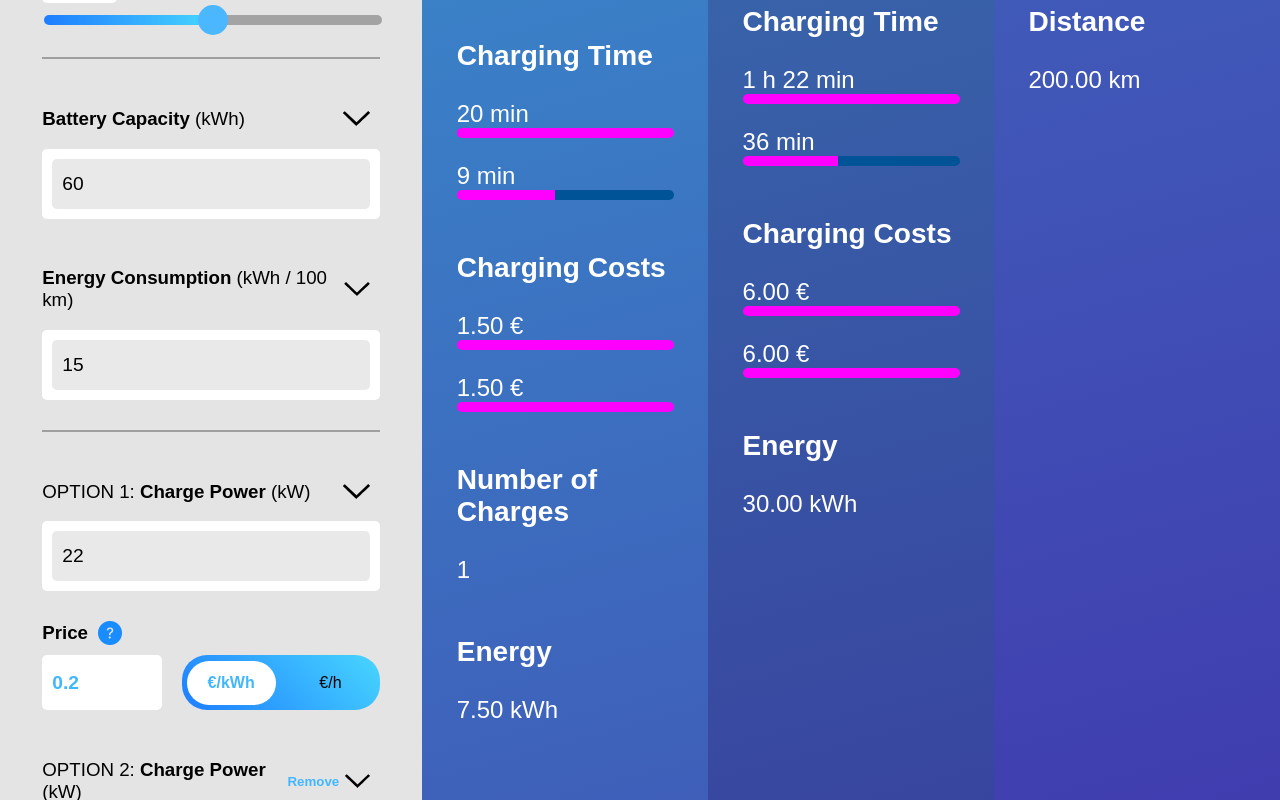
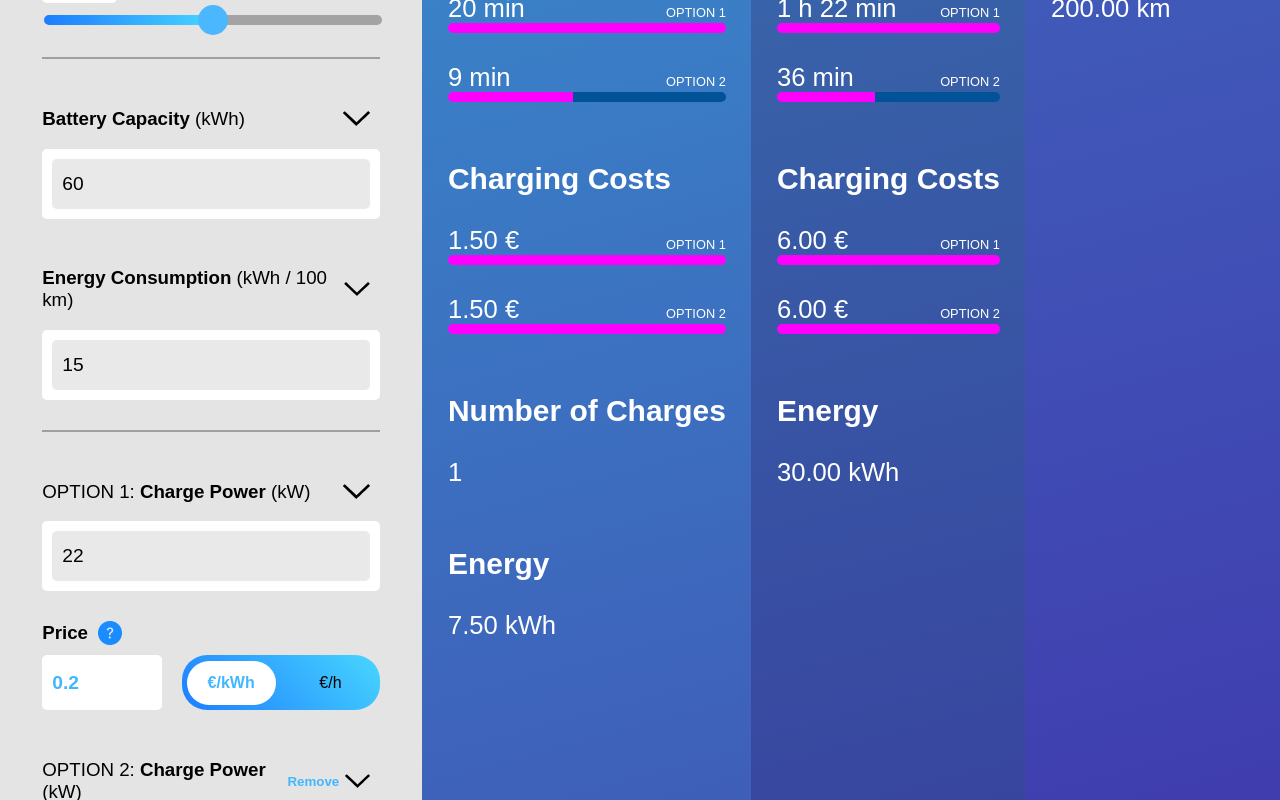
Before and after one commit to JeseGamerHD/BEV-calculator, a plain HTML site: page prototype.html in a window 1280 px wide. Both pictures are taken after a click on the button "+ Add Option". Shown: the part 911-1711 px from the top of the page. Drawn offline with Linux system fonts and the light colour scheme.

Commit message:
added "OPTION 1" and "OPTION 2" texts + fixed text scaling inside results

```diff
--- a/prototype.html
+++ b/prototype.html
@@ -210,10 +210,16 @@
                 <div id="chargeTimeForRange" class="spaced-div single-option">Charge time needed for range: </div>
 
                 <div id="chargeTimeComparisonContainer" class="multiple-options" style="display: none;">
+                    <div class="optionTextWrapper">
                         <div id="chargeTimeForRangeOption1">Charge time for range option 1: </div>
+                        <div class="option-text">OPTION 1</div>
+                    </div>
                     <div id="comparisonBarRangeTime1" class="comparison-bar spaced-div"></div>
 
+                    <div class="optionTextWrapper">
                         <div id="chargeTimeForRangeOption2">Charge time for range option 2: </div>
+                        <div class="option-text">OPTION 2</div>
+                    </div>
                     <div id="comparisonBarRangeTime2" class="comparison-bar spaced-div"></div>
                 </div>
 
@@ -221,10 +227,16 @@
                 <div id="chargeCostRange" class="spaced-div single-option">Charge cost in €/kWh for desired range: </div>
 
                 <div id="chargeCostComparisonContainer" class="multiple-options" style="display: none;">
+                    <div class="optionTextWrapper">
                         <div id="chargeCostForRangeOption1">Charge cost in €/kWh for range option 1: </div>
+                        <div class="option-text">OPTION 1</div>
+                    </div>
                     <div id="comparisonBarRangeCost1" class="comparison-bar spaced-div"></div>
 
+                    <div class="optionTextWrapper">
                         <div id="chargeCostForRangeOption2">Charge cost in €/kWh for range option 2: </div>
+                        <div class="option-text">OPTION 2</div>
+                    </div>
                     <div id="comparisonBarRangeCost2" class="comparison-bar spaced-div"></div>
                 </div>
 
@@ -243,10 +255,17 @@
                 <div id="chargeTimeForFullCharge" class="spaced-div single-option">Charge time for full charge: </div>
 
                 <div id="chargeTimeComparisonContainerFullCharge" class="multiple-options" style="display: none;">
+                    <div class="optionTextWrapper">
                         <div id="chargeTimeForFullChargeOption1">Charge time for full charge option 1: </div>
+                        <div class="option-text">OPTION 1</div>
+                    </div>
                     <div id="comparisonBarFullChargeTime1" class="comparison-bar spaced-div"></div>
 
+                    <div class="optionTextWrapper">
                         <div id="chargeTimeForFullChargeOption2">Charge time for full charge option 2: </div>
+                        <div class="option-text">OPTION 2</div>
+                    </div>
+
                     <div id="comparisonBarFullChargeTime2" class="comparison-bar spaced-div"></div>
                 </div>
 
@@ -254,10 +273,16 @@
                 <div id="chargeCostFullCharge" class="spaced-div single-option">Charge cost in €/kWh for full charge: </div>
 
                 <div id="chargeCostComparisonContainerFullCharge" class="multiple-options" style="display: none;">
+                    <div class="optionTextWrapper">
                         <div id="chargeCostForFullChargeOption1">Charge cost in €/kWh for full charge option 1: </div>
+                        <div class="option-text">OPTION 1</div>
+                    </div>
                     <div id="comparisonBarFullChargeCost1" class="comparison-bar spaced-div"></div>
 
+                    <div class="optionTextWrapper">
                         <div id="chargeCostForFullChargeOption2">Charge cost in €/kWh for full charge option 2: </div>
+                        <div class="option-text">OPTION 2</div>
+                    </div>
                     <div id="comparisonBarFullChargeCost2" class="comparison-bar spaced-div"></div>
                 </div>
 
--- a/styles/results.css
+++ b/styles/results.css
@@ -4,34 +4,40 @@
 
     display: flex;
     color: white;
-    font-size: 1.5em;
+    font-size: clamp(1rem, 2vw, 1.75em);
+    white-space: nowrap;
+}
 
-    h1 {
-        margin-top: 0; /* Remove default margin from header1s*/
-        font-size: 1.75em;
-    }
+.oikea-puoli-sivusta h1{
+    margin-top: 0; /* Remove default margin from header1s*/
+    font-size: clamp(1rem, 1.8vw, 1.5em);
+    white-space: nowrap;
+}
 
-}
 
 .left-side, .middle, .right-side{
     display: flex;
     flex-direction: column;
     width: 33%;
-    padding: 4%;
+    padding: 2vw;
 }
 
 /* Inputs and results wrap when screen not wide enough */
 @media screen and (max-width: 900px) {
     .oikea-puoli-sivusta {
         width: 100%;
-        font-size: 5vw;
+        font-size: 1.5em;
         display: flex;
         flex-wrap: wrap;
     }
 
+    .oikea-puoli-sivusta h1 {
+        font-size: 1.5em;
+    }
+
     .left-side, .middle, .right-side{
         width: 100%;
-        padding: 5%;
+        padding: 10vw;
     }
 
 }
@@ -41,6 +47,17 @@
 
 .multiple-options{
     flex-direction: column;
+}
+
+.optionTextWrapper{
+    display: flex;
+    justify-content: space-between;
+    align-items: baseline;
+}
+
+.option-text{
+    font-size: 0.5em;
+    text-align: right;
 }
 
 .comparison-bar{
@@ -64,5 +81,5 @@
 }
 
 .spaced-div{
-    margin-bottom: 3vh;
+    margin-bottom: 30px;
 }
```
Lines whose indentation alone changed are shown as unchanged.
